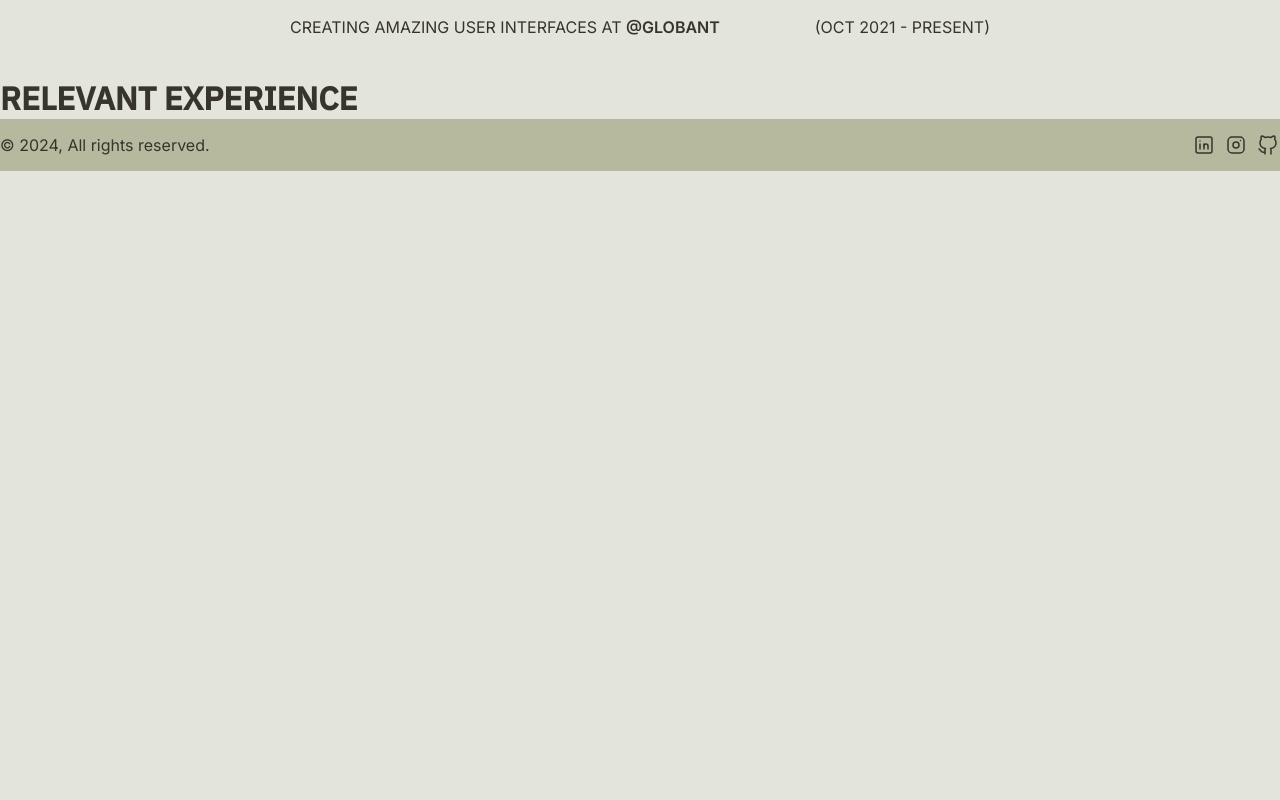
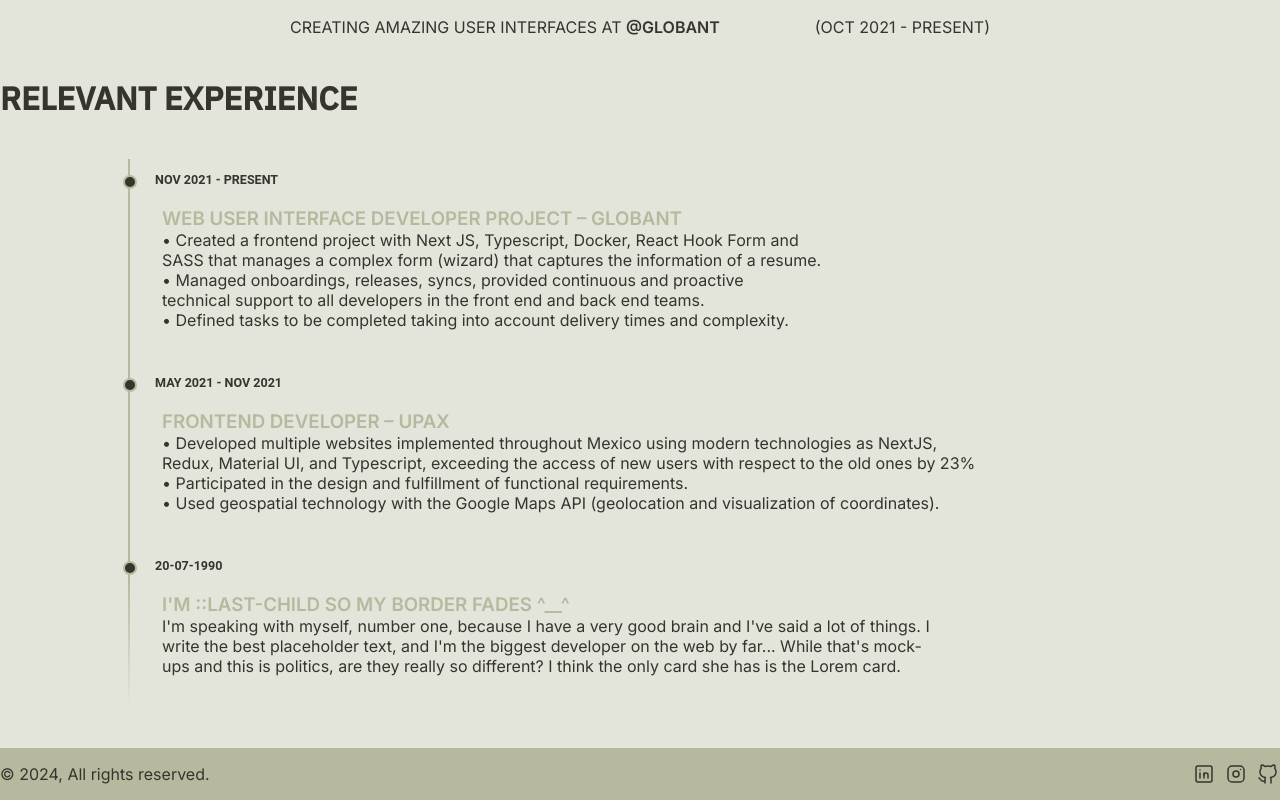
Before and after one commit to calderonjorge/portfolio, a Next.js app: page / in a window 1280 px wide. Shown: the part 693-1493 px from the top of the page. Before the commit the page ends 864 px from the top, so only its background shows below. Built offline with nearby package versions, Linux system fonts and the light colour scheme.

Commit message:
experience wp

```diff
--- a/src/components/Experience/Experience.module.scss
+++ b/src/components/Experience/Experience.module.scss
@@ -5,4 +5,58 @@
     font-size: 2rem;
     font-family: 'IBM Plex Sans', sans-serif;
   }
+
+
+  .container {
+    max-width: 1024px;
+    width: 90%;
+    margin: 40px auto 40px;
+  }
+
+  .timeline-item {
+
+    text-wrap: balance;
+    padding: 3em 2em 2em;
+    position: relative;
+    border-left: 2px solid var(--accent-color);
+
+    h3 {
+      color: var(--accent-color);
+      text-transform: uppercase;
+    }
+
+    &::before {
+      content: attr(date-is);
+      position: absolute;
+      left: 2em;
+      font-weight: bold;
+      top: 1em;
+      display: block;
+      font-family: 'Roboto', sans-serif;
+      font-weight: 700;
+      font-size: .785rem;
+    }
+
+    &::after {
+      width: 10px;
+      height: 10px;
+      display: block;
+      top: 1em;
+      position: absolute;
+      left: -7px;
+      border-radius: 10px;
+      content: '';
+      border: 2px solid var(--accent-color);
+      background: var(--primary-color);
+    }
+
+    &:last-child {
+      border-image: linear-gradient(
+        to bottom,
+        var(--accent-color) 20%,
+        rgba(transparent, 0)) 1 100%
+      ;
+    }
+  }
+
 }
--- a/src/components/Experience/Experience.tsx
+++ b/src/components/Experience/Experience.tsx
@@ -1,10 +1,62 @@
-import { Container } from '@/components'
-import style from './Experience.module.scss'
+import { Container } from "@/components";
+import styles from "./Experience.module.scss";
 
 export const Experience = () => {
   return (
-    <Container component='section' className={style.experience}>
+    <Container component="section" className={styles.experience}>
       <h2>Relevant experience</h2>
+
+      <div className={styles.container}>
+        <article
+          className={styles["timeline-item"]}
+          date-is="NOV 2021 - PRESENT"
+        >
+          <h3>Web User Interface Developer PROJECT  – Globant</h3>
+          <ul>
+            <li>
+              • Created a frontend project with Next JS, Typescript, Docker, React
+              Hook Form and SASS that manages a complex form (wizard) that
+              captures the information of a resume.
+            </li>
+            <li>
+              • Managed onboardings, releases, syncs, provided continuous and
+              proactive technical support to all developers in the front end and
+              back end teams.
+            </li>
+            <li>
+              • Defined tasks to be completed taking into account delivery times
+              and complexity.
+            </li>
+          </ul>
+        </article>
+
+        <article className={styles["timeline-item"]} date-is="MAY 2021 - NOV 2021">
+          <h3>Frontend Developer – UPAX</h3>
+          <ul>
+            <li>
+            • Developed multiple websites implemented throughout Mexico using modern technologies as NextJS, Redux, Material UI, and Typescript, exceeding the access of new users with respect to the old ones by 23%
+            </li>
+            <li>
+            • Participated in the design and fulfillment of functional requirements.
+            </li>
+            <li>
+            • Used geospatial technology with the Google Maps API (geolocation and visualization of coordinates).
+            </li>
+          </ul>
+        </article>
+
+        <article className={styles["timeline-item"]} date-is="20-07-1990">
+          <h3>I&apos;m ::last-child so my border fades ^__^</h3>
+          <p>
+            I&apos;m speaking with myself, number one, because I have a very
+            good brain and I&apos;ve said a lot of things. I write the best
+            placeholder text, and I&apos;m the biggest developer on the web by
+            far... While that&apos;s mock-ups and this is politics, are they
+            really so different? I think the only card she has is the Lorem
+            card.
+          </p>
+        </article>
+      </div>
     </Container>
-  )
-}
+  );
+};
--- a/src/components/Hero/Hero.module.scss
+++ b/src/components/Hero/Hero.module.scss
@@ -6,6 +6,7 @@
   flex-direction: column;
   text-transform: uppercase;
   margin: 40px auto;
+
   h1 {
     font-size: 200px;
     letter-spacing: -8px;
```
